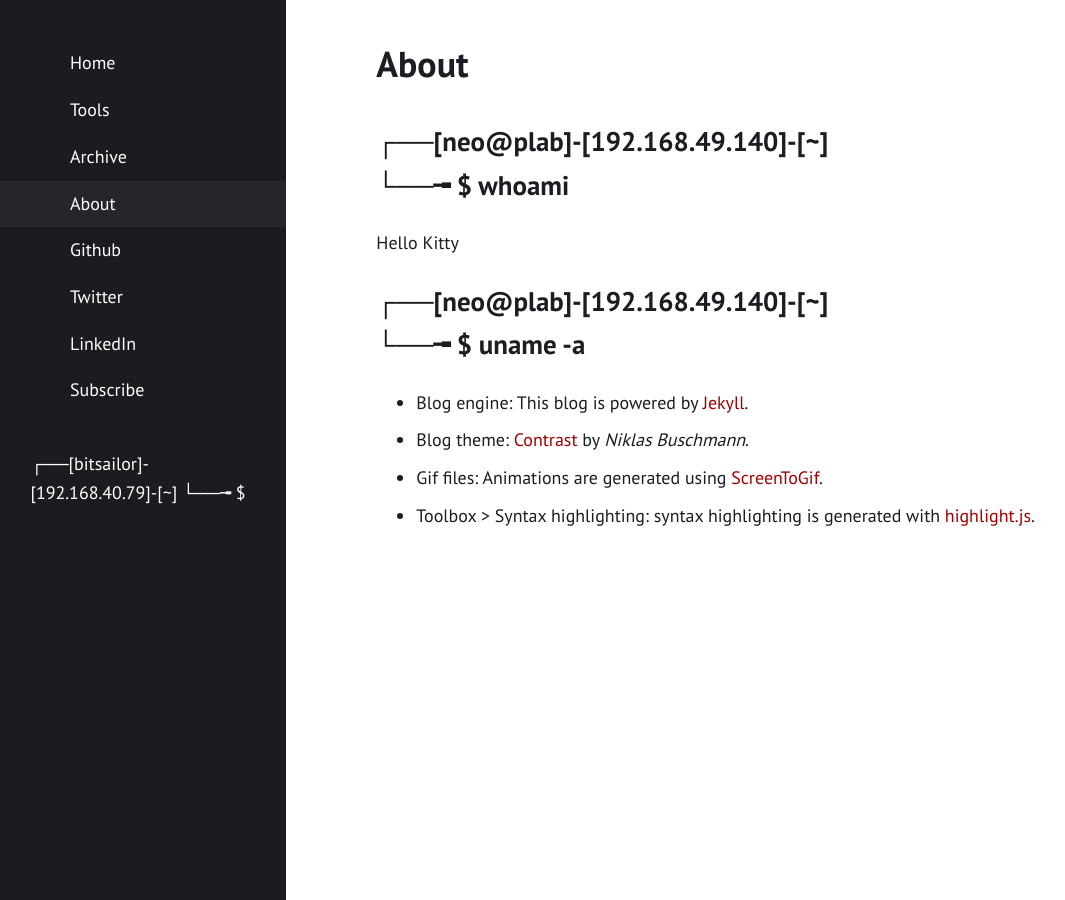
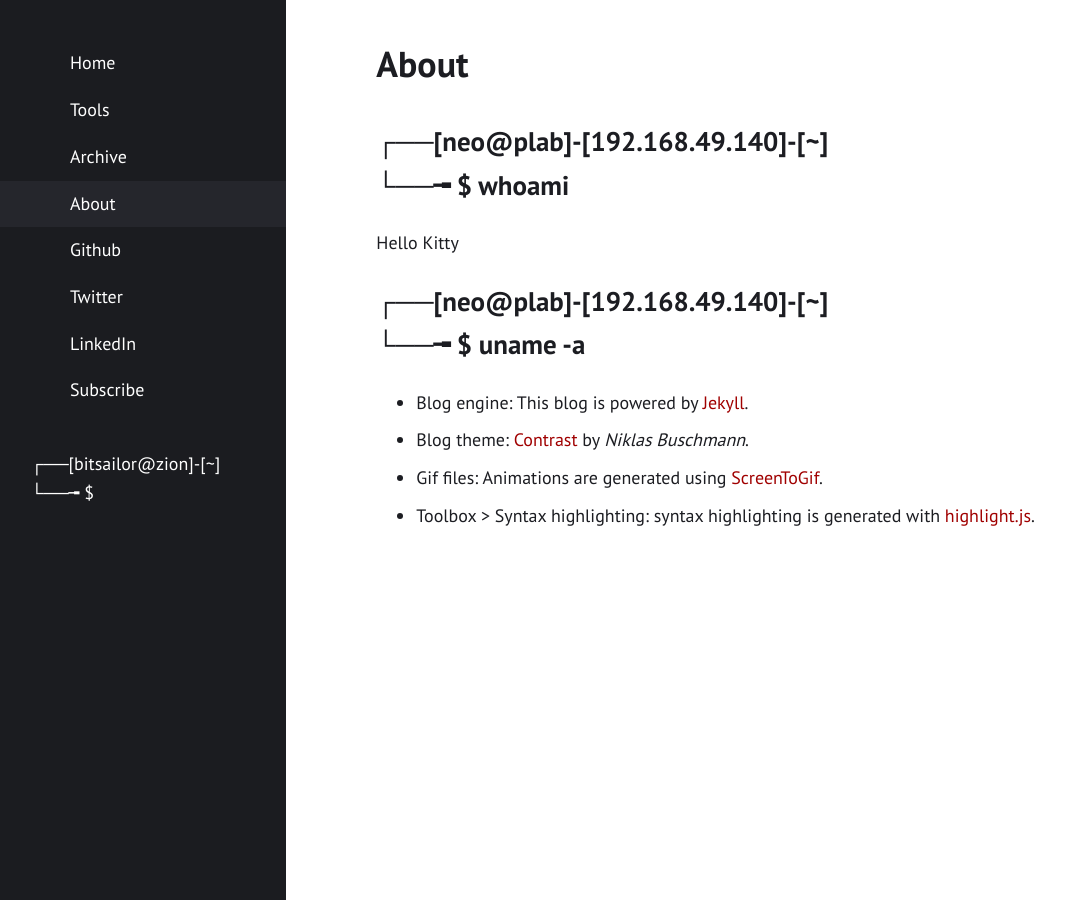
Before and after one commit to bitsailor/bitsailor.github.io, a Jekyll site: the page built from README.md, in a window 1280 px wide. Shown: the whole page, without its empty margins (10-1075 px from the left). Built offline with Jekyll 4.4.1, drawn with Linux system fonts in a browser that asks for light colours.

Commit message:
clean-up 2

```diff
--- a/_config.yml
+++ b/_config.yml
@@ -1,7 +1,6 @@
 title: "bits4ilor's blog"
 author: "bits4ilor"
-description: "┌──[bitsailor]-[192.168.40.79]-[~]
-└──╼ $"
+description: "┌──[bitsailor@zion]-[~]<br/>└──╼ $"
 permalink: /:title/
 lang: "en"
 excerpt_separator: "\n\n\n"
```
Also changed, not shown: _posts/hello-kitty.md (deleted, +0 -3 lines).
